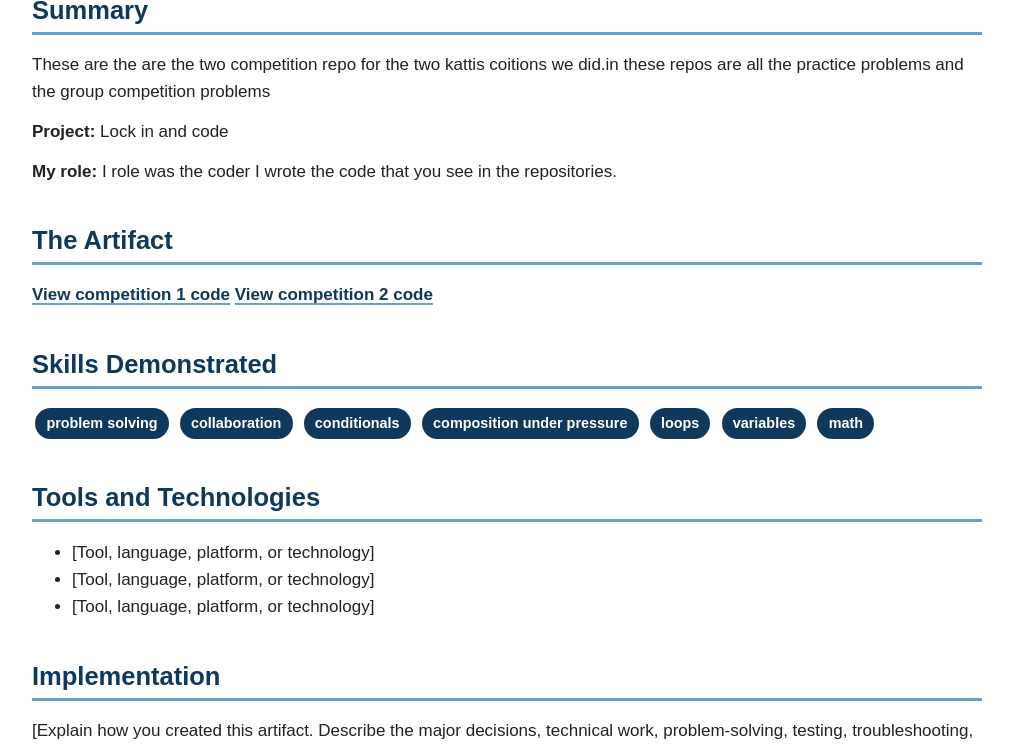
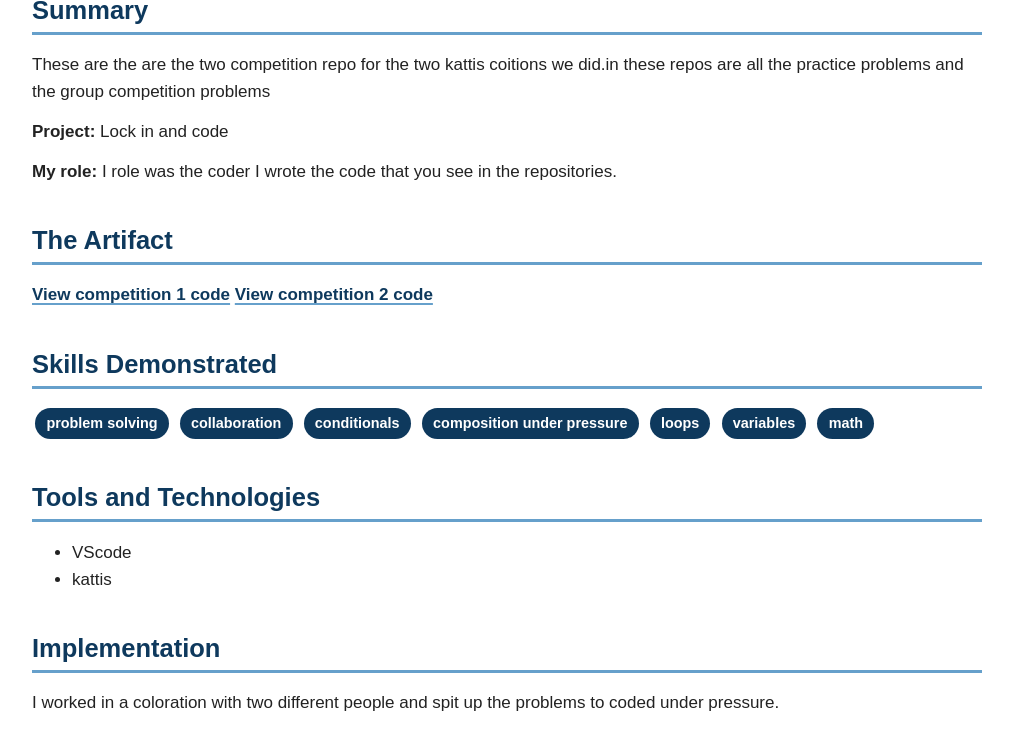
Before and after one commit to Judeaveritt/Apex-portfolio-, a Jekyll site: the page built from artifacts/Competitive coding/index.md, in a window 1280 px wide and 1400 px high, scrolled down 261 px. Shown: the top 749 px of the window, without its empty margins (133-1146 px from the left). Built offline with Jekyll 4.4.1, drawn with Linux system fonts in a browser that asks for light colours; some of the changed text lies outside the part shown.

Commit message:
finished Competitive coding artifact

```diff
--- a/artifacts/Competitive coding/index.md
+++ b/artifacts/Competitive coding/index.md
@@ -3,7 +3,7 @@ layout: default
 title: Competitive coding
 ---
 
-# Artifact Name
+# Competitive coding
 
 <p class="artifact-meta">code | September 2026</p>
 
@@ -30,21 +30,17 @@ These are the are the two competition repo for the two kattis coitions we did.in
 
 ## Tools and Technologies
 
-- [Tool, language, platform, or technology]
-- [Tool, language, platform, or technology]
-- [Tool, language, platform, or technology]
+- VScode
+- kattis
 
 ## Implementation
 
-[Explain how you created this artifact. Describe the major decisions, technical work, problem-solving, testing, troubleshooting, or revisions involved.]
+I worked in a coloration  with two different people and spit up the problems to coded under pressure.
 
-[Include process images if they help explain your work.]
-![Describe image](PROCESS-IMAGE.png)
 
 
 ## What I Learned
-
-[Describe what you learned technically or professionally and what you would do differently next time.]
+ I learned how to use kattis in coding competitions. I learned how to use collaborators in kattis.
 
 ---
 
```
